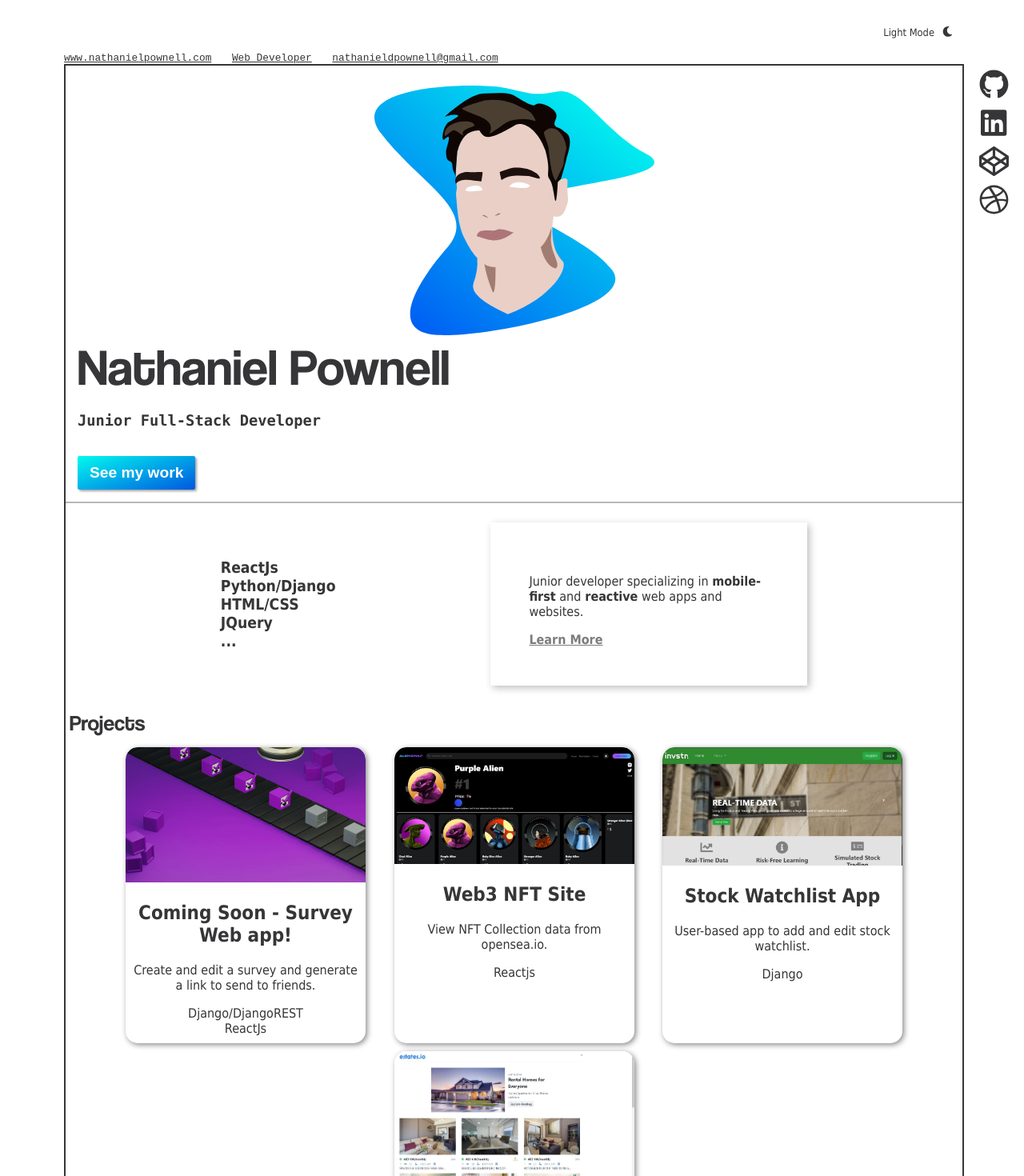
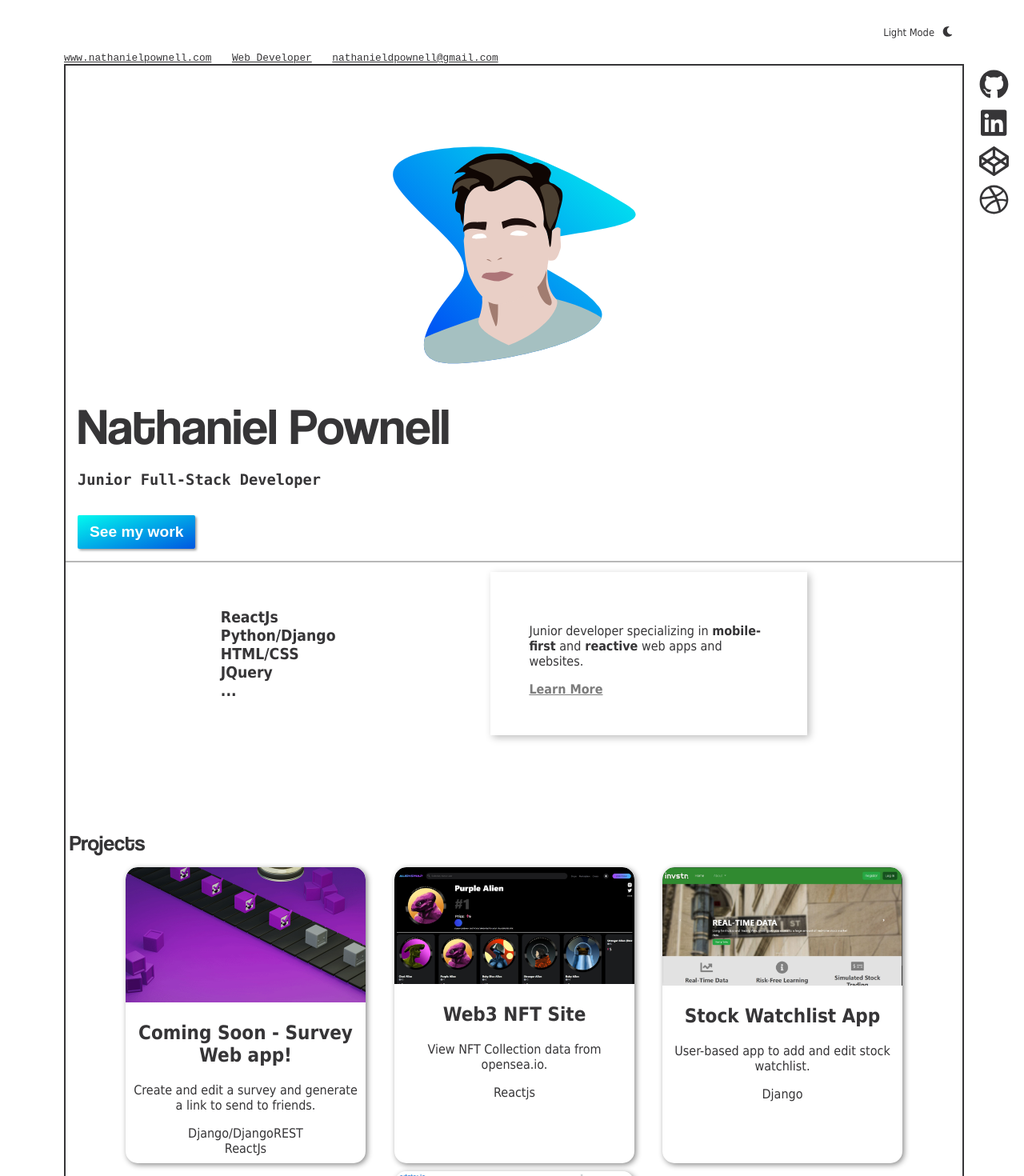
Before and after one commit to NathanielPownell/nathaniel-pownell-portfolio, a React (Create React App) app: page / in a window 1280 px wide. Shown: the top 1470 px of the page at 80% size. Built offline with nearby package versions, Linux system fonts and the light colour scheme.

Commit message:
update svg - optimize spacing on laptops

```diff
--- a/src/components/CaseStudies.module.css
+++ b/src/components/CaseStudies.module.css
@@ -6,6 +6,7 @@
 }
 
   .contentdiv {
+    margin-top: 100px;
     display: Flex;
     flex-direction: column;
     width: 100%;
--- a/src/components/Home.module.css
+++ b/src/components/Home.module.css
@@ -6,7 +6,6 @@
   }
 
 .contentdiv {
-
     /* height: calc(100vh - 100px); */
     min-height: 100vh;
     height: fit-content;
@@ -124,12 +123,17 @@
 
 
 @media only screen and (min-width: 700px) {
+    .contentdiv {
+        margin-top: 50px;
+
+    }
     .upper h1{
         /* font-size: 2em; */
         border: none;
+
     }
     .headline {
-        flex-direction: column-reverse;
+
         /* align-items: flex-start; */
     }
     .lower {
@@ -150,6 +154,7 @@
     .headline {
         flex-direction: row;
         align-items: center;
+
     }
     .nathanSvg {
         width: 350px;
```
Also changed, not shown: src/components/Nathan.svg.
